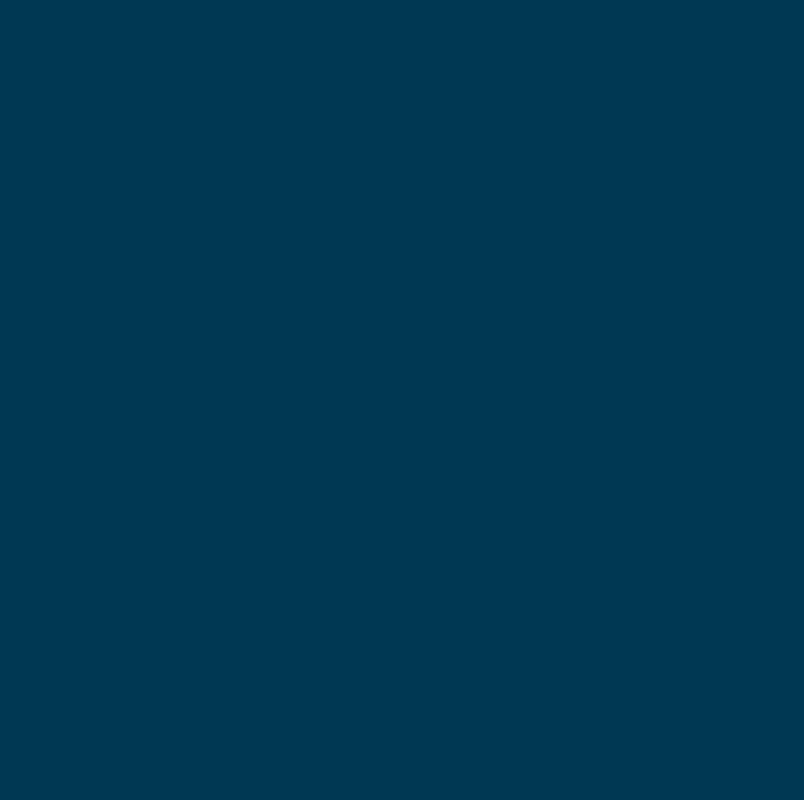
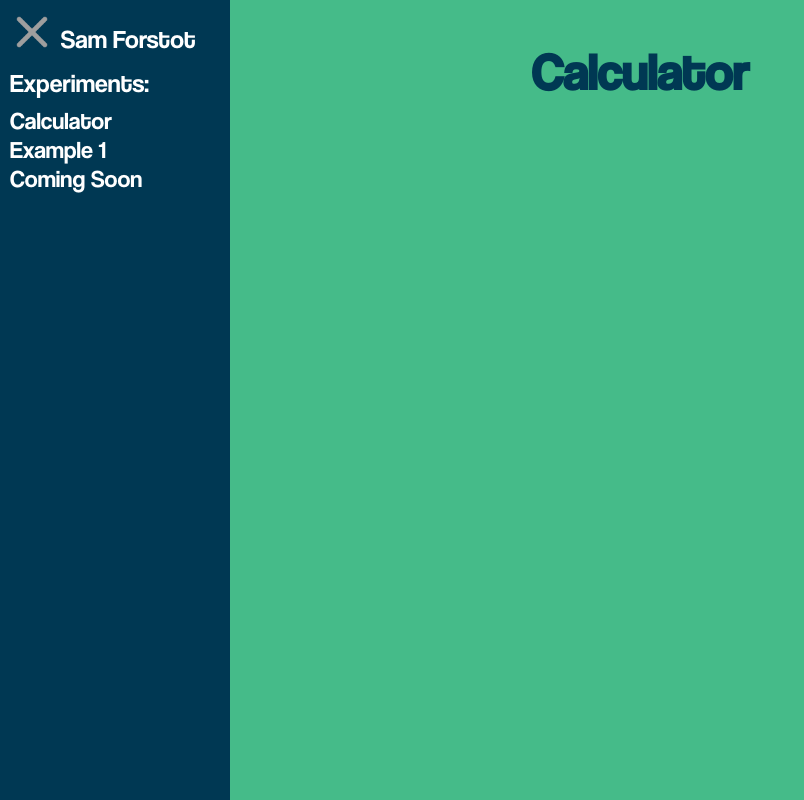
Before and after one commit to samforstot/sf-portfolio-app, an Angular app: page /Experiments/Calculator in a window 1280 px wide. Before the commit this address led to /. Shown: the whole page, without its empty margins (0-804 px from the left). Built offline with nearby package versions, Linux system fonts and the light colour scheme; grey boxes are pictures that could not be loaded.

Commit message:
calculator component created

```diff
--- a/src/app/app-routing.module.ts
+++ b/src/app/app-routing.module.ts
@@ -2,9 +2,12 @@ import { NgModule } from '@angular/core';
 import { RouterModule, Routes } from '@angular/router';
 import { ExperimentsPageComponent } from './experiments-page/experiments-page.component';
 import { HomeComponent } from './home/home.component';
+import { CalculatorComponent } from './experiments-page/calculator/calculator.component';
+
 const routes: Routes = [
   {path: '', component: HomeComponent},
-  {path:'Experiments', component: ExperimentsPageComponent}
+  {path:'Experiments', component: ExperimentsPageComponent},
+  {path:'Experiments/Calculator', component: CalculatorComponent}
 ];
 
 @NgModule({
--- a/src/app/app.module.ts
+++ b/src/app/app.module.ts
@@ -14,6 +14,7 @@ import { ExperimentsPageComponent } from './experiments-page/experiments-page.co
 import { HomeComponent } from './home/home.component';
 import { ExpNavComponent } from './experiments-page/exp-nav/exp-nav.component';
 import { ContactsComponent } from './contacts/contacts.component';
+import { CalculatorComponent } from './experiments-page/calculator/calculator.component';
 
 @NgModule({
   declarations: [
@@ -28,7 +29,8 @@ import { ContactsComponent } from './contacts/contacts.component';
     routingCompnents,
     HomeComponent,
     ExpNavComponent,
-    ContactsComponent
+    ContactsComponent,
+    CalculatorComponent
   ],
   imports: [
     BrowserModule,
--- /dev/null
+++ b/src/app/experiments-page/calculator/calculator.component.html
@@ -0,0 +1,9 @@
+<div class="calculator">
+    <app-exp-nav class="nav"></app-exp-nav>
+    <div class="content-wrapper">
+        <h2>Calculator</h2>
+        <div class="card">
+
+        </div>
+    </div>
+</div>
--- /dev/null
+++ b/src/app/experiments-page/calculator/calculator.component.scss
@@ -0,0 +1,25 @@
+*{
+    font-family: 'Coolvetica';
+}
+
+.calculator {
+    position: relative;
+}
+
+.content-wrapper {
+    position: absolute;
+    top: 0;
+    left: 0;
+    right: 0;
+    bottom: 0;
+    background-color: var(--tertiary-color);
+    text-align: center;
+}
+
+h2{
+    margin: 0;
+    padding-top: 40px;
+    text-align: center;
+    font-size: 4vw;
+    color: var(--primary-color);
+}
--- a/src/app/experiments-page/exp-nav/exp-nav.component.html
+++ b/src/app/experiments-page/exp-nav/exp-nav.component.html
@@ -5,9 +5,9 @@
             <p class="header back" (click)="showResume('no')" (click)="goToPage('')" title="Back to Home">Sam Forstot</p>
             <p class="title">Experiments:</p>
             <div class="experiment-list">
+                <p (click)="goToPage('Experiments/Calculator')">Calculator</p>
                 <p>Example 1</p>
-                <p>Example 2</p>
-                <p>Example 3</p>
+                <p>Coming Soon</p>
             </div>
         </div>
     </div>
--- a/src/app/experiments-page/experiments-page.component.html
+++ b/src/app/experiments-page/experiments-page.component.html
@@ -1,3 +1,4 @@
 <div class="main">
     <app-exp-nav></app-exp-nav>
+    <router-outlet></router-outlet>
 </div>
```
Also changed, not shown: src/app/experiments-page/calculator/calculator.component.ts (added, +10 -0 lines), 1 other file (tests, documents, lock files or other folders).
